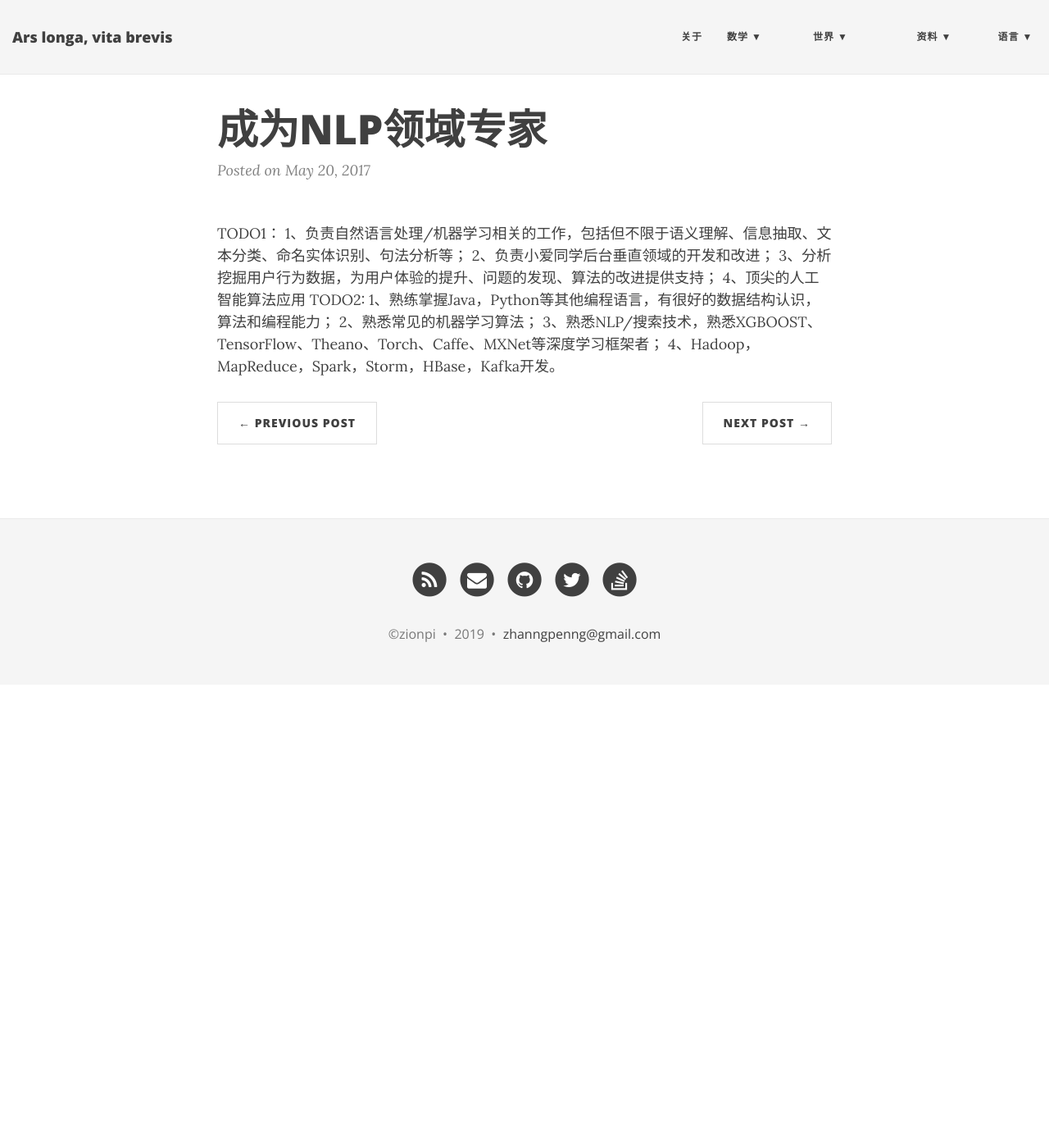
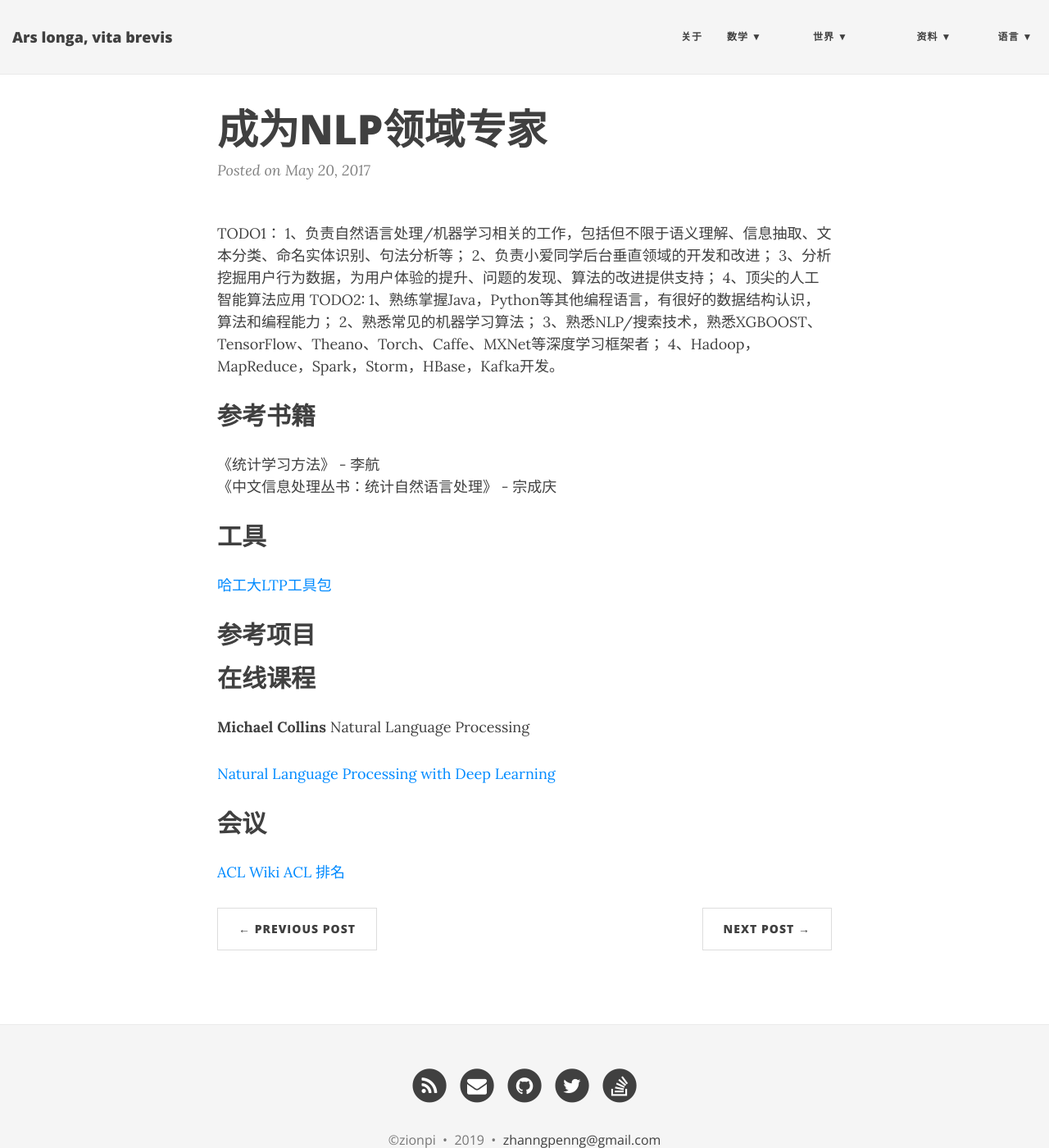
Before and after one commit to ZionPi/zionpi.github.io, a Jekyll site: the page built from _posts/2017-05-20-become-a-nlp-experter.md, in a window 1280 px wide and 1400 px high. Shown: the whole window at 82% size. Built offline with Jekyll 4.4.1, drawn with Linux system fonts in a browser that asks for light colours; nearby versions of some CDN libraries.

Commit message:
Update 2017-05-20-become-a-nlp-experter.md

```diff
--- a/_posts/2017-05-20-become-a-nlp-experter.md
+++ b/_posts/2017-05-20-become-a-nlp-experter.md
@@ -2,7 +2,6 @@
 layout: post
 title: 成为NLP领域专家
 ---
-
 TODO1：
 1、负责自然语言处理/机器学习相关的工作，包括但不限于语义理解、信息抽取、文本分类、命名实体识别、句法分析等；
 2、负责小爱同学后台垂直领域的开发和改进；
@@ -13,3 +12,25 @@ TODO2:
 2、熟悉常见的机器学习算法；
 3、熟悉NLP/搜索技术，熟悉XGBOOST、TensorFlow、Theano、Torch、Caffe、MXNet等深度学习框架者；
 4、Hadoop，MapReduce，Spark，Storm，HBase，Kafka开发。
+
+
+## 参考书籍
+《统计学习方法》 - 李航
+《中文信息处理丛书：统计自然语言处理》 - 宗成庆
+
+
+## 工具
+[哈工大LTP工具包](https://github.com/HIT-SCIR/ltp)
+
+## 参考项目
+
+
+## 在线课程
+**Michael Collins** Natural Language Processing
+
+[Natural Language Processing with Deep Learning](https://www.youtube.com/watch?v=OQQ-W_63UgQ)
+
+## 会议
+[ACL Wiki](https://aclweb.org/aclwiki/Main_Page)
+[ACL](http://www.aclweb.org/anthology/)
+[排名](https://scholar.google.ca/citations?view_op=top_venues&hl=en&vq=eng_computationallinguistics)
```
